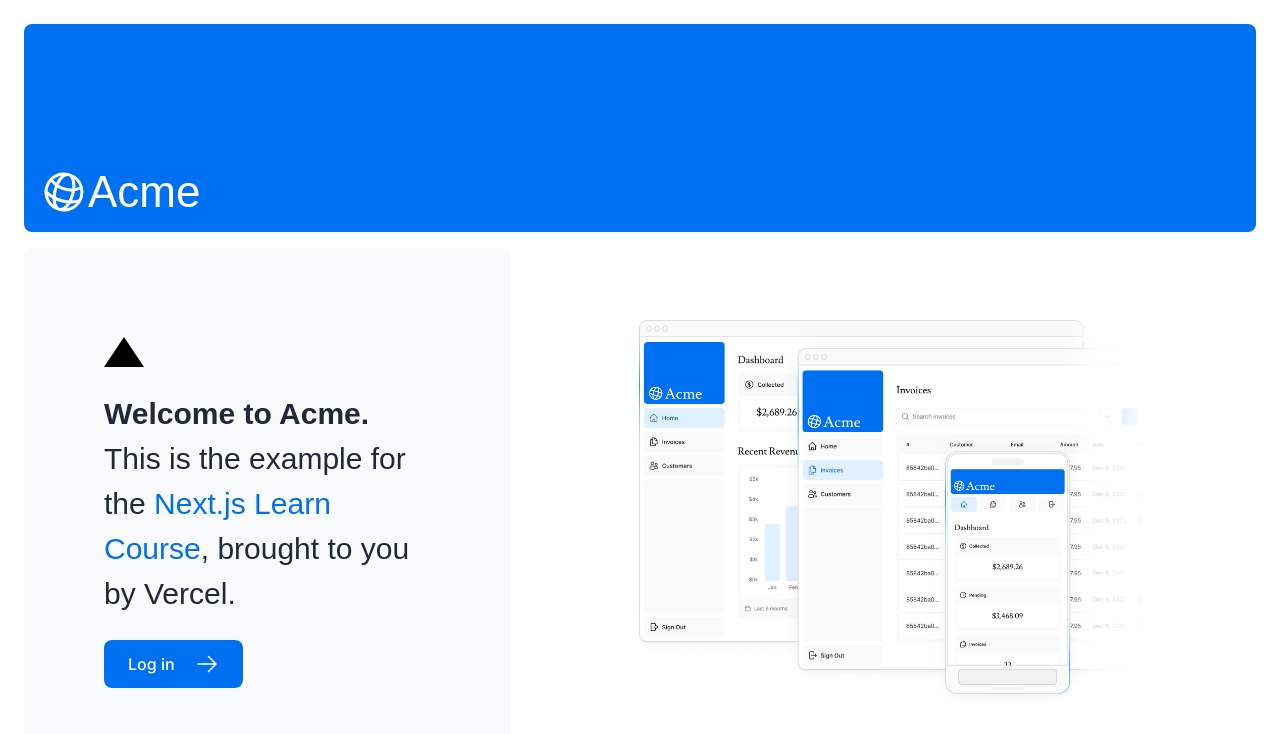
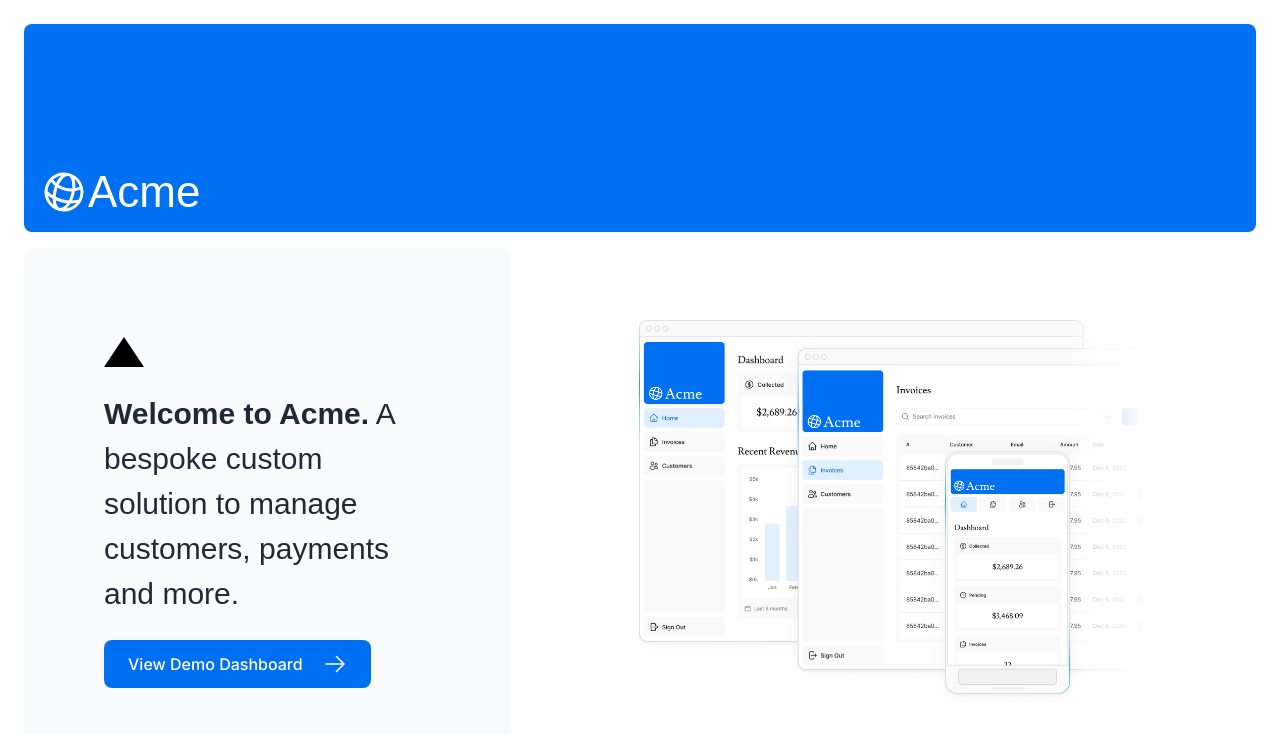
Before and after one commit to RyanFullStack/next-js, a Next.js app: page / in a window 1280 px wide. Shown: the top 734 px of the page. Built offline with nearby package versions, Linux system fonts and the light colour scheme; a web font is replaced by a local one.

Commit message:
changed homepage until auth complete

```diff
--- a/app/page.tsx
+++ b/app/page.tsx
@@ -16,17 +16,13 @@
           <p
             className={`text-xl text-gray-800 md:text-3xl md:leading-normal ${lusitana.className}`}
           >
-            <strong>Welcome to Acme.</strong> This is the example for the{' '}
-            <a href="https://nextjs.org/learn/" className="text-blue-500">
-              Next.js Learn Course
-            </a>
-            , brought to you by Vercel.
+            <strong>Welcome to Acme.</strong> A bespoke custom solution to manage customers, payments and more.
           </p>
           <Link
-            href="/login"
+            href="/dashboard"
             className="flex items-center gap-5 self-start rounded-lg bg-blue-500 px-6 py-3 text-sm font-medium text-white transition-colors hover:bg-blue-400 md:text-base"
           >
-            <span>Log in</span> <ArrowRightIcon className="w-5 md:w-6" />
+            <span>View Demo Dashboard</span> <ArrowRightIcon className="w-5 md:w-6" />
           </Link>
         </div>
         <div className="flex items-center justify-center p-6 md:w-3/5 md:px-28 md:py-12">
```
